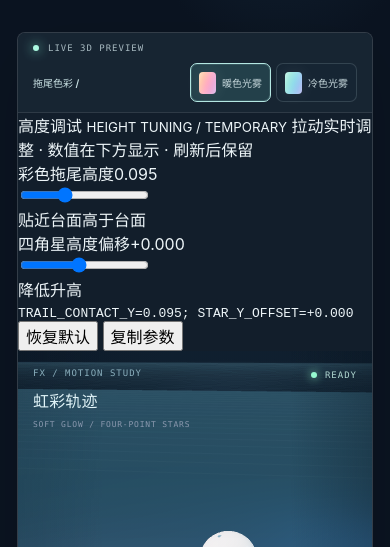
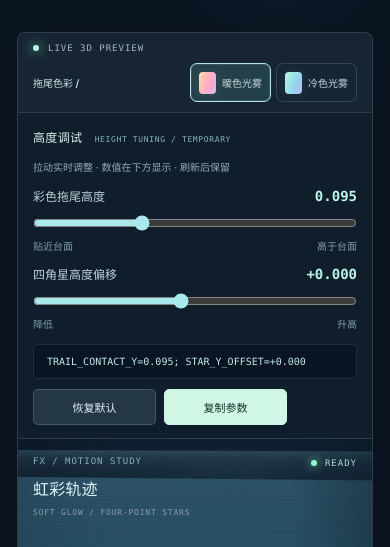
Before and after one commit to GioGyan90/3d_React_test2, a plain HTML site: page rainbow-cue/index.html in a window 390 px wide. Shown: the part 297-844 px from the top of the page. Drawn offline with nearby package versions, Linux system fonts and the light colour scheme.

Commit message:
style(rainbow-cue): make temporary height controls prominent and responsive

```diff
--- a/rainbow-cue/style.css
+++ b/rainbow-cue/style.css
@@ -57,3 +57,34 @@ footer{height:78px;border-top:1px solid #ffffff16;color:#647e8a;font-size:9px;di
   .stage-palette .palette-choice>span:nth-child(2){font-size:10px}
   .stage-palette .palette-check{display:none}
 }
+
+
+/* Temporary height tuning controls. Keep outside the WebGL canvas so the
+   sliders never orbit the camera and remain visible above the preview. */
+.height-tuner{padding:17px 24px 16px;background:#101e2b;border-bottom:1px solid #bce4ec29;display:flex;flex-direction:column;gap:13px}
+.tuner-intro{display:flex;align-items:baseline;justify-content:space-between;gap:14px;flex-wrap:wrap}
+.tuner-heading{color:#d7f3eb;font-size:12px;font-weight:650;letter-spacing:.03em}
+.tuner-heading small{font:9px ui-monospace,Consolas,monospace;color:#87b2b8;letter-spacing:.08em;margin-left:9px}
+.tuner-hint{font-size:10px;color:#91adb6}
+.tuner-controls{display:grid;grid-template-columns:repeat(2,minmax(0,1fr));gap:25px}
+.tuner-control{min-width:0}
+.tuner-label{display:flex;align-items:center;justify-content:space-between;gap:9px;font-size:12px;color:#bed0d8;margin-bottom:5px}
+.tuner-label output{font:600 14px ui-monospace,Consolas,monospace;color:#bdf5e9;font-variant-numeric:tabular-nums}
+.tuner-control input[type=range]{display:block;width:100%;cursor:pointer;accent-color:#a9e8ed;margin:10px 0 6px;min-height:18px}
+.tuner-ends{display:flex;justify-content:space-between;color:#7f9eab;font-size:10px}
+.tuner-footer{display:flex;align-items:center;flex-wrap:wrap;gap:11px}
+.tuner-footer code{flex:1;min-width:250px;font:11px ui-monospace,Consolas,monospace;color:#c4e8e5;background:#07131fb8;padding:11px 13px;border:1px solid #7699a534;border-radius:5px;white-space:normal;overflow-wrap:anywhere}
+.tuner-actions{display:flex;gap:8px}
+.tuner-actions button{padding:9px 13px;background:#243744;color:#e0eff0;border:1px solid #8aafb14a;border-radius:5px;font-size:11px;white-space:nowrap}
+.tuner-actions button:last-child{background:#d0f6e6;color:#17322a;border-color:#d0f6e6;font-weight:700}
+.tuner-actions button:hover{filter:brightness(1.12)}
+#copy-height-feedback{color:#b4f3d5;font-size:10px;min-width:60px}
+@media(max-width:680px){
+  .height-tuner{padding:15px 15px 13px}
+  .tuner-controls{grid-template-columns:1fr;gap:12px}
+  .tuner-heading small{font-size:8px}
+  .tuner-footer{gap:10px}
+  .tuner-footer code{min-width:100%;font-size:10px}
+  .tuner-actions{flex:1}
+  .tuner-actions button{flex:1}
+}
```
